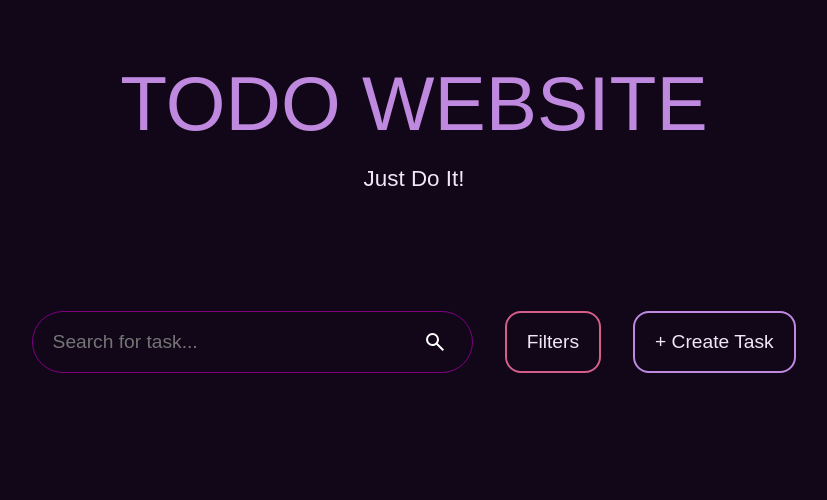
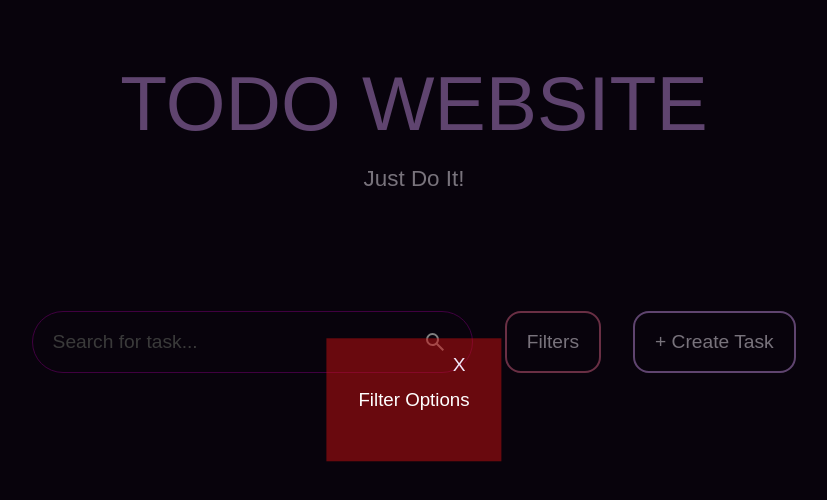
Before and after one commit to Ali200674/Todo-Website, a React (Vite) app in the folder todo-website/: page / in a window 1280 px wide. Shown: the top 500 px of the page, without its empty margins (226-1053 px from the left). Built offline with nearby package versions, Linux system fonts and the light colour scheme; a web font is replaced by a local one.

Commit message:
Added a very basic modal. Has nothing besides a title and a button with a X.

```diff
--- a/todo-website/src/components/Filters.jsx
+++ b/todo-website/src/components/Filters.jsx
@@ -3,9 +3,14 @@ import "../styles/filters.css";
 
 function Filters() {
   return createPortal(
-    <div className="filter-options-div">
-      <div className="title">
-        <h3>Filter Options</h3>
+    <div className="model-background">
+      <div className="filter-options-div">
+        <div className="title">
+          <h3>Filter Options</h3>
+        </div>
+        <div className="exit-model-button">
+          <button>X</button>
+        </div>
       </div>
     </div>,
     document.body,
--- a/todo-website/src/components/SearchBar.jsx
+++ b/todo-website/src/components/SearchBar.jsx
@@ -1,6 +1,7 @@
 import "../styles/searchbar.css";
 import searchbar from "../assets/search-bar-logo.svg";
 import Filters from "./Filters";
+import { useState } from "react";
 
 function SearchBar() {
   return (
@@ -12,7 +13,7 @@ function SearchBar() {
         </div>
         {/* Buttons near the input field */}
         <button className="filters-task">Filters</button>
-        {/* <Filters /> */}
+        <Filters />
         <button className="create-task">+ Create Task</button>
       </div>
     </>
--- a/todo-website/src/styles/filters.css
+++ b/todo-website/src/styles/filters.css
@@ -1,5 +1,5 @@
 /* Filter Modal */
-.filter-options-div {
+.model-background {
   position: fixed;
 
   top: 50%;
@@ -12,9 +12,30 @@
 
   background-color: rgba(0, 0, 0, 0.5);
 
+  z-index: 1;
+}
+
+.filter-options-div {
+  position: fixed;
+  top: 50%;
+  left: 50%;
+
+  transform: translate(-50%, -50%);
+
+  padding: 2rem;
+
+  background-color: rgba(202, 17, 17, 0.5);
+
   color: white;
 
-  display: flex;
+  z-index: 2;
+}
 
-  justify-content: center;
+.exit-model-button {
+  position: absolute;
+
+  top: 0;
+  right: 0;
+
+  padding: 1rem;
 }
```
